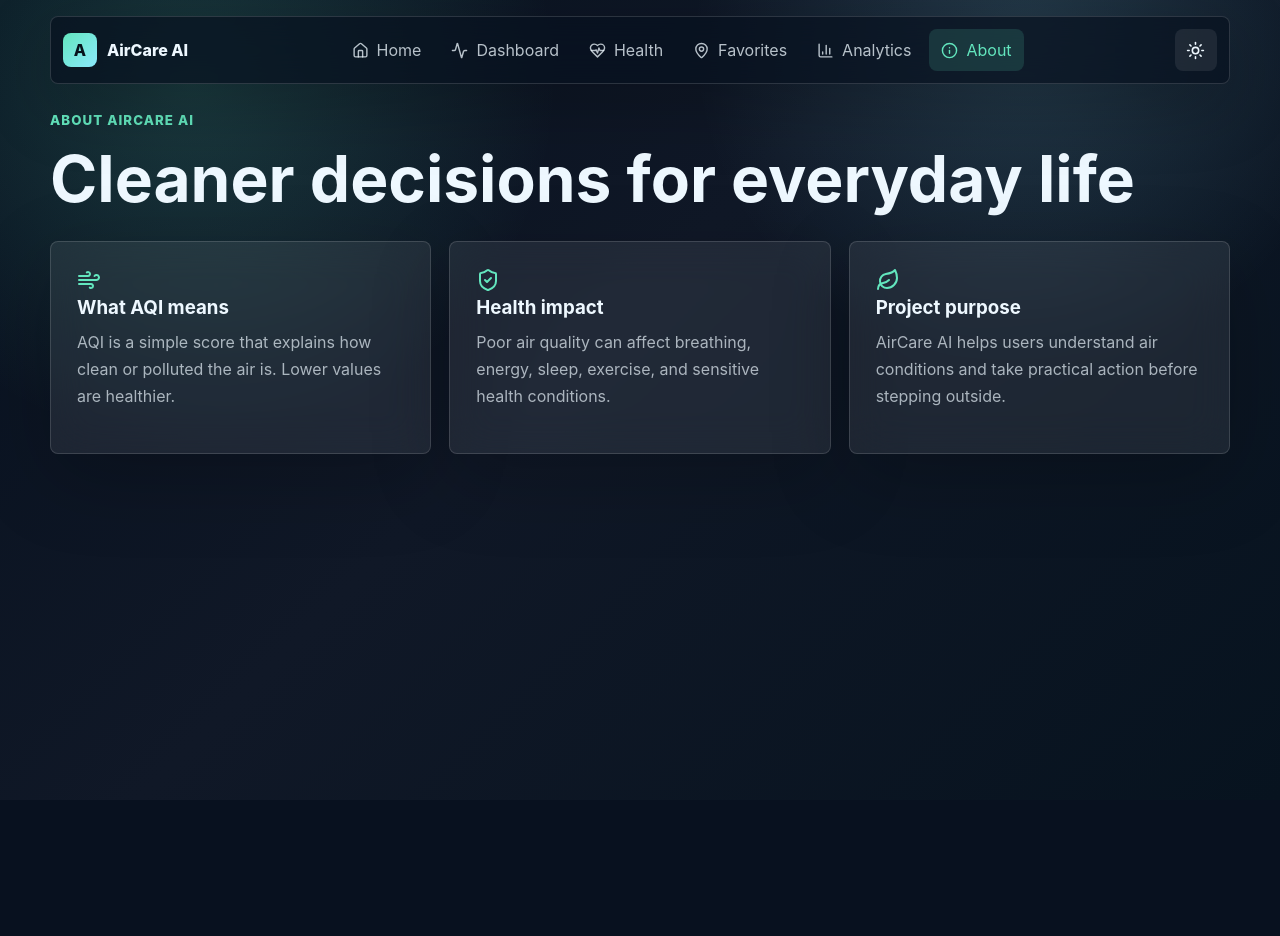
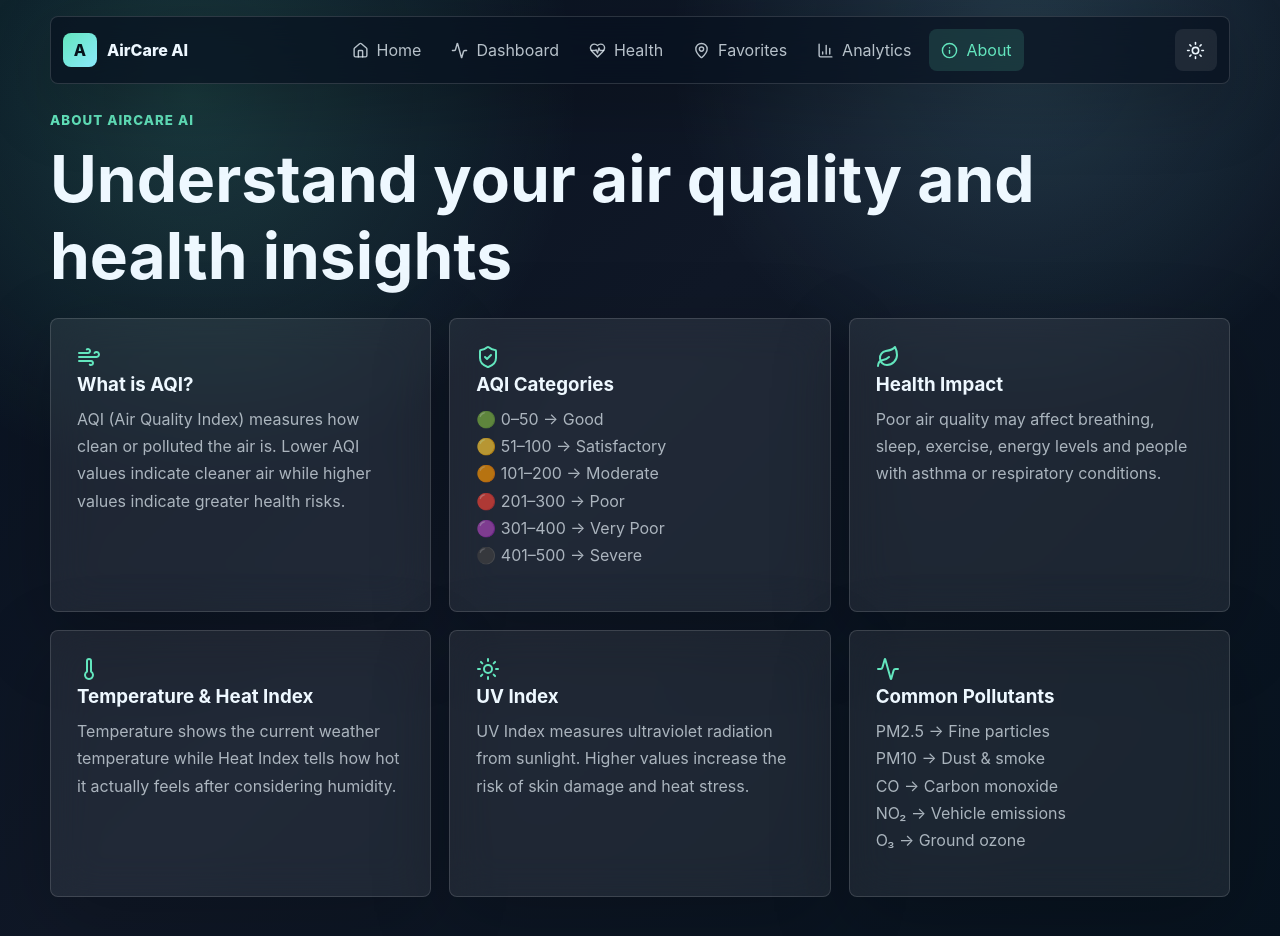
Before and after one commit to aishwaryakhandare-git/AirCare-AI, a React (Vite) app in the folder frontend/: page /about in a window 1280 px wide. Shown: the top 936 px of the page. Before the commit the page ends 800 px from the top, so only its background shows below. Built offline with nearby package versions, Linux system fonts and the light colour scheme.

Commit message:
about page update

```diff
--- a/frontend/src/pages/About.jsx
+++ b/frontend/src/pages/About.jsx
@@ -1,38 +1,115 @@
 import React from "react";
-import { Leaf, ShieldCheck, Wind } from "lucide-react";
+import {
+  Leaf,
+  ShieldCheck,
+  Wind,
+  Thermometer,
+  Sun,
+  Activity
+} from "lucide-react";
+
 import GlassCard from "../components/GlassCard.jsx";
 
 function About() {
   return (
     <div>
+
       <div className="section-heading">
-        <p className="eyebrow">About AirCare AI</p>
-        <h2>Cleaner decisions for everyday life</h2>
+        <p className="eyebrow">
+          About AirCare AI
+        </p>
+
+        <h2>
+          Understand your air quality and health insights
+        </h2>
       </div>
 
       <div className="about-grid">
+
         <GlassCard>
           <Wind />
-          <h3>What AQI means</h3>
+          <h3>What is AQI?</h3>
+
           <p>
-            AQI is a simple score that explains how clean or polluted the air is. Lower values are healthier.
+            AQI (Air Quality Index) measures how
+            clean or polluted the air is.
+            Lower AQI values indicate cleaner
+            air while higher values indicate
+            greater health risks.
           </p>
+
         </GlassCard>
+
         <GlassCard>
           <ShieldCheck />
-          <h3>Health impact</h3>
+          <h3>AQI Categories</h3>
+
           <p>
-            Poor air quality can affect breathing, energy, sleep, exercise, and sensitive health conditions.
+            🟢 0–50 → Good <br/>
+            🟡 51–100 → Satisfactory <br/>
+            🟠 101–200 → Moderate <br/>
+            🔴 201–300 → Poor <br/>
+            🟣 301–400 → Very Poor <br/>
+            ⚫ 401–500 → Severe
           </p>
+
         </GlassCard>
+
         <GlassCard>
           <Leaf />
-          <h3>Project purpose</h3>
+          <h3>Health Impact</h3>
+
           <p>
-            AirCare AI helps users understand air conditions and take practical action before stepping outside.
+            Poor air quality may affect
+            breathing, sleep, exercise,
+            energy levels and people with
+            asthma or respiratory conditions.
           </p>
+
         </GlassCard>
+
+        <GlassCard>
+          <Thermometer />
+          <h3>Temperature & Heat Index</h3>
+
+          <p>
+            Temperature shows the current
+            weather temperature while Heat
+            Index tells how hot it actually
+            feels after considering humidity.
+          </p>
+
+        </GlassCard>
+
+        <GlassCard>
+          <Sun />
+          <h3>UV Index</h3>
+
+          <p>
+            UV Index measures ultraviolet
+            radiation from sunlight.
+            Higher values increase the risk
+            of skin damage and heat stress.
+          </p>
+
+        </GlassCard>
+
+        <GlassCard>
+          <Activity />
+          <h3>Common Pollutants</h3>
+
+          <p>
+            PM2.5 → Fine particles <br/>
+            PM10 → Dust & smoke <br/>
+            CO → Carbon monoxide <br/>
+            NO₂ → Vehicle emissions <br/>
+            O₃ → Ground ozone
+          </p>
+
+        </GlassCard>
+
       </div>
+
     </div>
   );
 }
```
